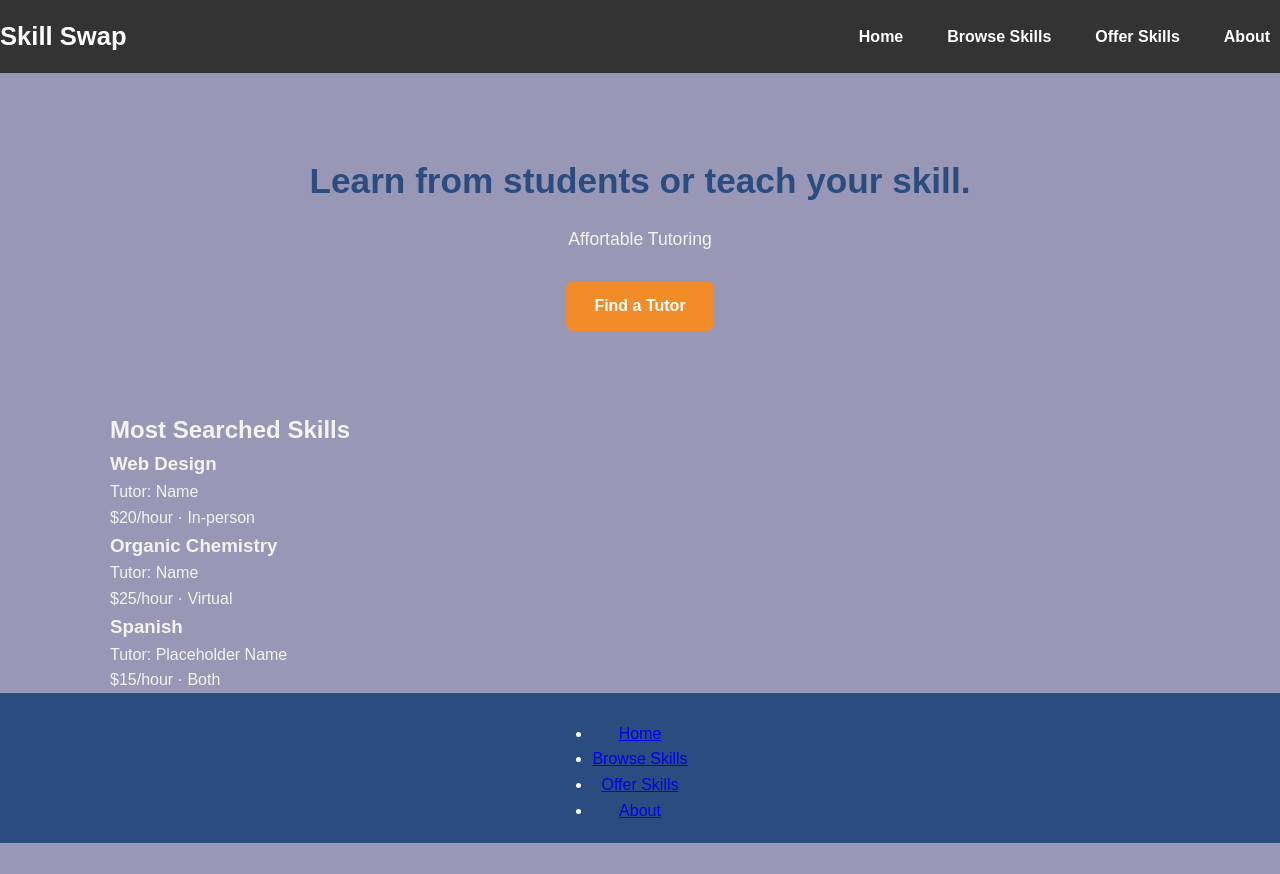
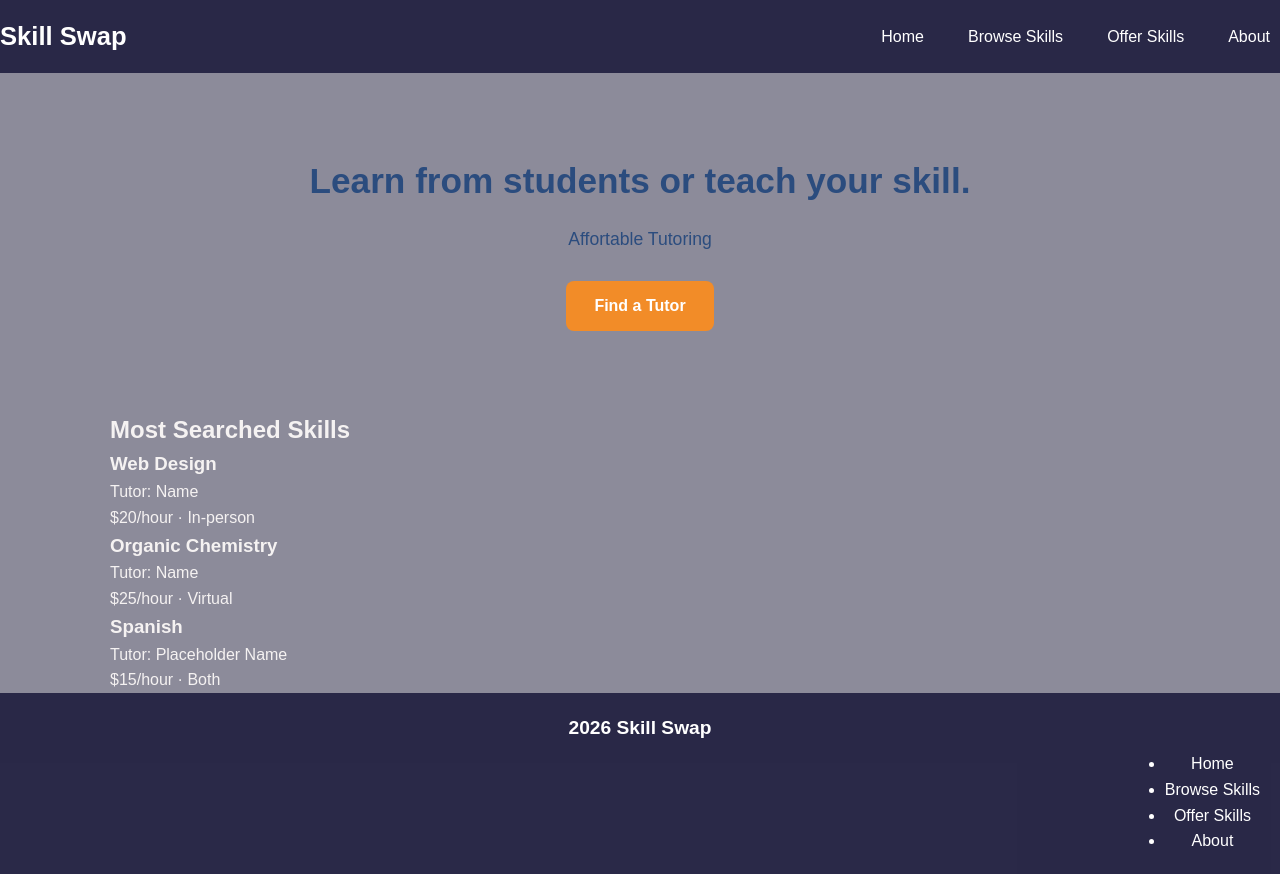
Before and after one commit to nicholasferreira1-jpg/skillswap-NicholasFerreira, a plain HTML site: page index.html in a window 1280 px wide. Before the commit the page ends 843 px from the top, so only its background shows below. Drawn offline with Linux system fonts and the light colour scheme.

Commit message:
Update Styling of Header and Footer

```diff
--- a/index.html
+++ b/index.html
@@ -49,6 +49,7 @@
 
     </main>
     <footer>
+        <h2> 2026 Skill Swap</h2>
         <nav class="footer-links">
             <ul>
                 <li><a href="#">Home</a></li>
--- a/styles.css
+++ b/styles.css
@@ -7,7 +7,7 @@
 
 body {
     font-family: Arial, sans-serif;
-    background-color: #2a256779;
+    background-color: #0e0b2c79;
     color: #f5f2f2;
     line-height: 1.6;
     display: flex;
@@ -25,7 +25,7 @@ main {
 
 /* Header */
 header {
-    background-color: #333;
+    background-color: #050429b9;
     color: #fff;
     padding: 1rem 0;
     display: flex;
@@ -47,13 +47,12 @@ header h1{
 .nav-links a {
     color: white;
     text-decoration: none;
-    font-weight: bold;
     padding: 6px 10px;
     border-radius: 6px;
 }
 
 .nav-links a:hover {
-    background-color: #3d66a3;
+    background-color: #273243;
 }
 
 /* Hero */
@@ -71,6 +70,8 @@ header h1{
 .hero p {
     font-size: 1.1rem;
     margin-bottom: 28px;
+    color: #2b4c7e;
+
 }
 
 .button {
@@ -89,16 +90,26 @@ header h1{
 
 /* Footer */
 footer {
-    background-color: #2b4c7e;
+    background-color: #050429b9;
     color: white;
     text-align: center;
     padding: 20px;
 }
 
+footer a {
+    color: white;
+    text-decoration: none;
+}
+
+footer h2 {
+    font-size: 1.2rem;
+    margin-bottom: 8px;
+}
+
 .footer-links {
     list-style: none;
     display: flex;
-    justify-content: center;
+    justify-content: right;
     gap: 20px;
     margin-top: 8px;
 }
```
